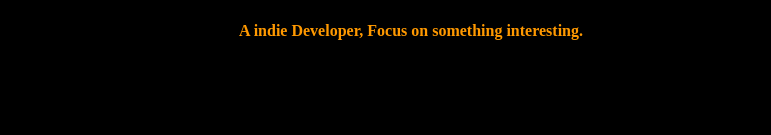
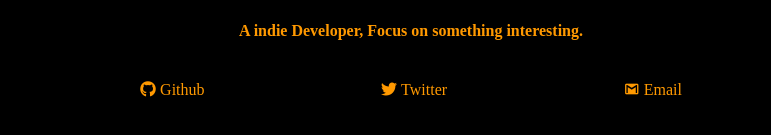
Before and after one commit to bestony/logoly, a Vue app: page /#/ in a window 1280 px wide. Shown: the part 707-842 px from the top of the page, without its empty margins (229-1000 px from the left). Before the commit the page ends 808 px from the top, so only its background shows below. Built offline with nearby package versions, Linux system fonts and the light colour scheme.

Commit message:
feat: add social link

```diff
--- a/src/components/Author.vue
+++ b/src/components/Author.vue
@@ -11,6 +11,12 @@ h3
     margin-block-start 1px
 h2
     margin-block-end 1px
+.social
+    display flex
+    flex-direction row
+    justify-content space-around
+    align-items center
+    padding 20px
 </style>
 
 <template>
@@ -18,9 +24,13 @@ h2
     <div class="author">
         <div class="info">
             <img class="avatar" src="../assets/avatar.png" alt="bestony">
-            <h2>Bestony</h2>
+            <h2> Bestony</h2>
             <h4>A indie Developer, Focus on something interesting.</h4>
         </div>
-
+        <div class="social">
+            <a class="github" href="https://github.com/bestony"><i class="iconfont icon-github"></i> Github</a>
+            <a class="twitter" href="https://twitter.com/xiqingongzi"><i class="iconfont icon-twitter"></i> Twitter</a>
+            <a class="gmail" href="mailto:xiqingongzi+logoly@gmail.com"><i class="iconfont icon-gmail"></i> Email</a>
+        </div>
     </div>
 </template>
```
